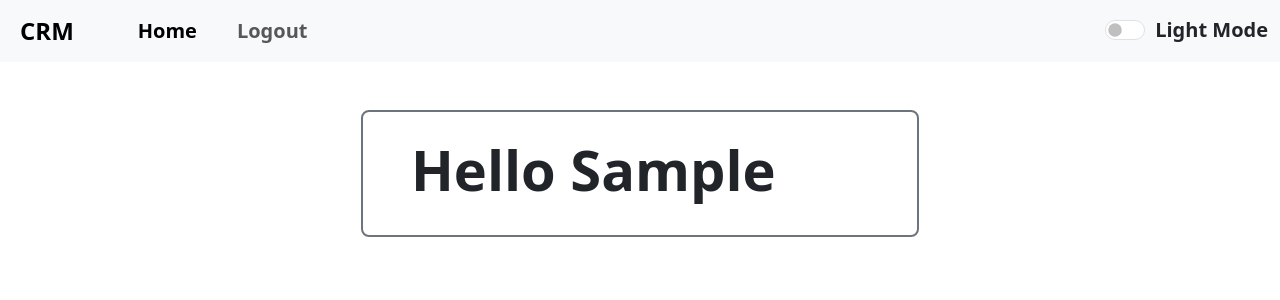
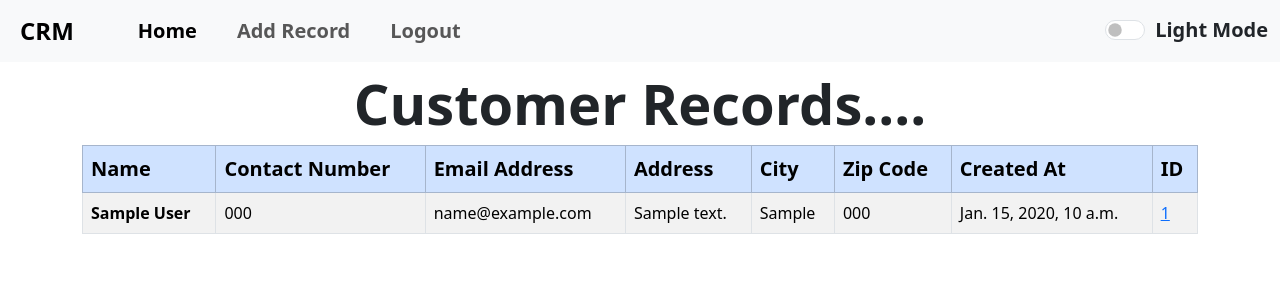
Before and after one commit to Karan551/CRM_Project, a Django app: page / in a window 1280 px wide. Shown: the top 300 px of the page. Run offline with Django 5.2, Linux system fonts and the light colour scheme; a user stored in the database is signed in; tables that the repository leaves empty hold one stand-in row (values such as "Sample post").

Commit message:
Completed this project.

```diff
--- a/crm_project/website/forms.py
+++ b/crm_project/website/forms.py
@@ -1,6 +1,9 @@
 from django.contrib.auth.forms import UserCreationForm
 from django.contrib.auth.models import User
 from django import forms
+from .models import Record
+
+css_class = "mb-3 form-control form-control-lg fs-4 px-3"
 
 
 class SignUpForm(UserCreationForm):
@@ -54,3 +57,57 @@ class SignUpForm(UserCreationForm):
     class Meta:
         model = User
         fields = ("username", "first_name", "last_name", "email", "password1", "password2")
+
+
+class AddRecordForm(forms.ModelForm):
+    class Meta:
+        model = Record
+        fields = ["first_name", "last_name", "contact_number", "email_address", "address", "city", "zipCode"]
+
+        labels = {
+            "first_name": "Enter First Name",
+            "last_name": "Enter Last Name",
+            "contact_number": "Enter Contact Number",
+            "email_address": "Enter Email Address",
+            "city": "Enter City Name",
+            "zipCode": "Enter Zip Code",
+            "address": "Enter Your Address",
+        }
+
+        widgets = {
+            "first_name": forms.TextInput(attrs={
+                "placeholder": "Enter First Name...",
+                "class": css_class,
+            }),
+
+            "last_name": forms.TextInput(attrs={
+                "placeholder": "Enter Last Name...",
+                "class": css_class,
+            }),
+
+            "contact_number": forms.TextInput(attrs={
+                "placeholder": "Enter Contact Number...",
+                "class": css_class,
+            }),
+
+            "email_address": forms.TextInput(attrs={
+                "placeholder": "Enter Your Email Address...",
+                "class": css_class
+            }),
+
+            "address": forms.TextInput(attrs={
+                "placeholder": "Enter Your Address...",
+                "class": css_class
+            }),
+
+            "city": forms.TextInput(attrs={
+                "placeholder": "Enter Your City...",
+                "class": css_class
+            }),
+
+            "zipCode": forms.TextInput(attrs={
+                "placeholder": "Enter Your Zip Code...",
+                "class": css_class
+            }),
+
+        }
--- a/crm_project/website/models.py
+++ b/crm_project/website/models.py
@@ -14,3 +14,7 @@ class Record(models.Model):
 
     def __str__(self):
         return f"{self.first_name} {self.last_name}"
+
+
+class RelatedModel(models.Model):
+    record = models.ForeignKey(Record, on_delete=models.CASCADE)
--- a/crm_project/website/templates/website/index.html
+++ b/crm_project/website/templates/website/index.html
@@ -2,10 +2,43 @@
   CRM | Home
 {% endblock %}
 {% block content %}
-  <div class="col-md-6 offset-md-3 border border-2 border-secondary px-5 py-4 rounded-3 my-5">
-    {% if request.user.is_authenticated %}
-      <h2 class="display-4 fw-bold">Hello {{ user|title }}</h2>
-    {% else %}
+  {% if request.user.is_authenticated %}
+    <h2 class="display-4 fw-bold text-center my-2">Customer Records....</h2>
+    {% if records %}
+      <table class="table table-striped table-hover table-bordered">
+        <thead class="fs-5">
+          <tr class="table-primary">
+            <th scope="col">Name</th>
+            <th scope="col">Contact Number</th>
+            <th scope="col">Email Address</th>
+            <th scope="col">Address</th>
+            <th scope="col">City</th>
+            <th scope="col">Zip Code</th>
+            <th scope="col">Created At</th>
+            <th scope="col">ID</th>
+          </tr>
+        </thead>
+
+        <tbody class="fs-6">
+          {% for record in records %}
+            <tr>
+              <th scope="row">{{ record.first_name }} {{ record.last_name }}</th>
+              <td>{{ record.contact_number }}</td>
+              <td>{{ record.email_address }}</td>
+              <td>{{ record.address }}</td>
+              <td>{{ record.city }}</td>
+              <td>{{ record.zipCode }}</td>
+              <td>{{ record.created_at }}</td>
+              <td>
+                <a href="{% url 'user_record' record.id %}">{{ record.id }}</a>
+              </td>
+            </tr>
+          {% endfor %}
+        </tbody>
+      </table>
+    {% endif %}
+  {% else %}
+    <div class="col-md-6 offset-md-3 border border-2 border-secondary px-5 py-4 rounded-3 my-5">
       <h1 class="fw-bold text-center">Login</h1>
 
       <form action="{% url 'home' %}" method="post">
@@ -13,9 +46,7 @@
 
         <div class="mb-3">
           <label for="user-name" class="form-label fs-4 fw-bold">User Name</label>
-          <input type="text" class="form-control fs-4 py-2 px-3 border" placeholder="Enter Your Name...." id="user-name" name="username"
-          autocomplete="username"
-          aria-describedby="userHelp" required />
+          <input type="text" class="form-control fs-4 py-2 px-3 border" placeholder="Enter Your Name...." id="user-name" name="username" autocomplete="username" aria-describedby="userHelp" required />
         </div>
         <div class="mb-3">
           <label for="password" class="form-label fs-4 fw-bold">Password</label>
@@ -24,15 +55,13 @@
         </div>
 
         <div class="form-check mb-3">
-          <input class="form-check-input hover-cursor-pointer" type="checkbox" id="password-check">
+          <input class="form-check-input hover-cursor-pointer" type="checkbox" id="password-check" />
 
-          <label class="form-check-label hover-cursor-pointer" for="password-check">
-            Show Password
-          </label>
+          <label class="form-check-label hover-cursor-pointer" for="password-check">Show Password</label>
         </div>
 
         <button type="submit" class="btn btn-outline-success btn-lg fs-4">Submit</button>
       </form>
-    {% endif %}
-  </div>
+    </div>
+  {% endif %}
 {% endblock %}
--- a/crm_project/website/templates/website/nav.html
+++ b/crm_project/website/templates/website/nav.html
@@ -1,31 +1,18 @@
 <nav class="navbar navbar-expand-lg bg-body-tertiary" id="nav-bar">
   <div class="container-fluid">
     <a class="navbar-brand fs-4 fw-bold mx-2" href="{% url 'home' %}">CRM</a>
-    <button
-      class="navbar-toggler"
-      type="button"
-      data-bs-toggle="collapse"
-      data-bs-target="#navbarSupportedContent"
-      aria-controls="navbarSupportedContent"
-      aria-expanded="false"
-      aria-label="Toggle navigation"
-    >
-      <span class="navbar-toggler-icon"></span>
-    </button>
+    <button class="navbar-toggler" type="button" data-bs-toggle="collapse" data-bs-target="#navbarSupportedContent" aria-controls="navbarSupportedContent" aria-expanded="false" aria-label="Toggle navigation"><span class="navbar-toggler-icon"></span></button>
     <div class="collapse navbar-collapse" id="navbarSupportedContent">
       <ul class="navbar-nav me-auto mx-5 mb-2 mb-lg-0 gap-4">
         <li class="nav-item">
-          <a
-            class="nav-link fs-5 fw-bold {% if request.resolver_match.url_name == 'home' %}active{% endif %}"
-            aria-current="page"
-            href="{% url 'home' %}"
-            >Home</a
-          >
+          <a class="nav-link fs-5 fw-bold {% if request.resolver_match.url_name == 'home' %}active{% endif %}" aria-current="page" href="{% url 'home' %}">Home</a>
         </li>
         {% if user.is_authenticated %}
           <li class="nav-item">
-          <a class="nav-link fs-5 fw-bold"
-          href=" {% url 'logout' %} ">Logout</a>
+            <a class="nav-link fs-5 fw-bold" href=" {% url 'add_record' %} ">Add Record</a>
+          </li>
+          <li class="nav-item">
+            <a class="nav-link fs-5 fw-bold" href=" {% url 'logout' %} ">Logout</a>
           </li>
         {% else %}
           <li class="nav-item">
@@ -34,20 +21,12 @@
           <li class="nav-item">
             <a class="nav-link fs-5 fw-bold {% if request.resolver_match.url_name == 'register' %}active{% endif %}" href="{% url 'register' %}">Register</a>
           </li>
-
         {% endif %}
       </ul>
       <div class="form-check form-switch fs-5">
-        <input
-          class="form-check-input hover-cursor-pointer"
-          type="checkbox"
-          role="switch"
-          id="theme-switch"
-        />
+        <input class="form-check-input hover-cursor-pointer" type="checkbox" role="switch" id="theme-switch" />
 
-        <label class="form-check-label fw-bold hover-cursor-pointer" for="theme-switch"
-          ><span id="theme-text">Light</span> Mode</label
-        >
+        <label class="form-check-label fw-bold hover-cursor-pointer" for="theme-switch"><span id="theme-text">Light</span> Mode</label>
       </div>
     </div>
   </div>
--- a/crm_project/website/templates/website/register.html
+++ b/crm_project/website/templates/website/register.html
@@ -4,7 +4,7 @@
 
 {% block content %}
   <section class="px-3 py-2">
-    <h1 class="display-5 text-center pb-2">Register Page:</h1>
+    <h1 class="display-5 text-center pb-2">Register User:</h1>
 
     <form class="px-4 py-2 my-2 col-md-8 offset-md-2 border border-2 rounded-3" method="post" action="">
       {% csrf_token %}
--- a/crm_project/website/urls.py
+++ b/crm_project/website/urls.py
@@ -5,4 +5,8 @@ urlpatterns = [
     path('', views.index, name='home'),
     path('logout/', views.user_logout, name='logout'),
     path('register/', views.user_register, name='register'),
+    path('record/<int:user_id>/', views.user_record, name='user_record'),
+    path('delete/<int:user_id>/', views.delete_record, name='delete_record'),
+    path("add_record/", views.add_record, name="add_record"),
+    path("update_record/<int:user_id>/", views.update_record, name="update_record"),
 ]
--- a/crm_project/website/views.py
+++ b/crm_project/website/views.py
@@ -1,12 +1,14 @@
-from django.shortcuts import render, redirect
+from django.shortcuts import render, redirect, get_object_or_404
 from django.contrib.auth import authenticate, login, logout
 from django.contrib import messages
-from .forms import SignUpForm
+from .forms import SignUpForm, AddRecordForm
 from django.http import HttpResponse
+from .models import Record
 
 
 # Create your views here.
 def index(request):
+    records = Record.objects.all()
     if request.method == "POST":
         username = request.POST["username"].lower()
         password = request.POST["password"]
@@ -20,7 +22,7 @@ def index(request):
             return redirect("home")
 
     else:
-        return render(request, "website/index.html")
+        return render(request, "website/index.html", {"records": records})
 
 
 def user_logout(request):
@@ -32,8 +34,6 @@ def user_logout(request):
 def user_register(request):
     if request.method == "POST":
         form = SignUpForm(request.POST)
-        # print(form.errors)
-        # print(form.is_valid())
         if form.is_valid():
             form.save()
             # Authenticate and login
@@ -46,4 +46,55 @@ def user_register(request):
         form = SignUpForm()
     return render(request, "website/register.html", {"form": form})
 
-    # return render(request, "website/register.html", {"form": form})
+
+def user_record(request, user_id):
+    if request.user.is_authenticated:
+        user_information = get_object_or_404(Record, pk=user_id)
+        # print("this is user information", user_information)
+        return render(request, "website/record.html", {"user_record": user_information})
+    else:
+        messages.error(request, "Please Login First To See Information.")
+        return redirect("home")
+
+
+def delete_record(request, user_id):
+    if request.user.is_authenticated:
+        customer = get_object_or_404(Record, pk=user_id)
+        customer.delete()
+        messages.success(request, "Record Deleted Successfully .")
+        return redirect("home")
+    else:
+        messages.error(request, "Please Login First To Delete Record.")
+        return redirect("home")
+
+
+def add_record(request):
+    if request.user.is_authenticated:
+        if request.method == "POST":
+            form = AddRecordForm(request.POST)
+            if form.is_valid():
+                form.save()
+                messages.success(request, "Record Added Successfully.")
+                return redirect("home")
+        else:
+            form = AddRecordForm()
+        return render(request, "website/add_record.html", {"form": form})
+    else:
+        messages.error(request, "Please Login First To Add Record.")
+        return redirect("home")
+
+
+def update_record(request, user_id):
+    if request.user.is_authenticated:
+        current_user = get_object_or_404(Record, pk=user_id)
+        if request.method == "POST":
+            form = AddRecordForm(request.POST)
+            if form.is_valid():
+                form.save()
+            pass
+        else:
+            form = AddRecordForm(instance=current_user)
+            return render(request, "website/update_record.html", {"form": form})
+    else:
+        messages.error(request, "Please Login First To Update Record.")
+        return redirect("home")
```
Also changed, not shown: crm_project/website/templates/website/add_record.html (added, +33 -0 lines), crm_project/website/templates/website/record.html (added, +39 -0 lines), crm_project/website/templates/website/update_record.html (added, +29 -0 lines), crm_project/website/migrations/0001_initial.py, crm_project/website/migrations/0002_alter_record_contact_number_alter_record_id.py (added), crm_project/website/migrations/0003_relatedmodel.py (added). Lines whose indentation alone changed are shown as unchanged.
